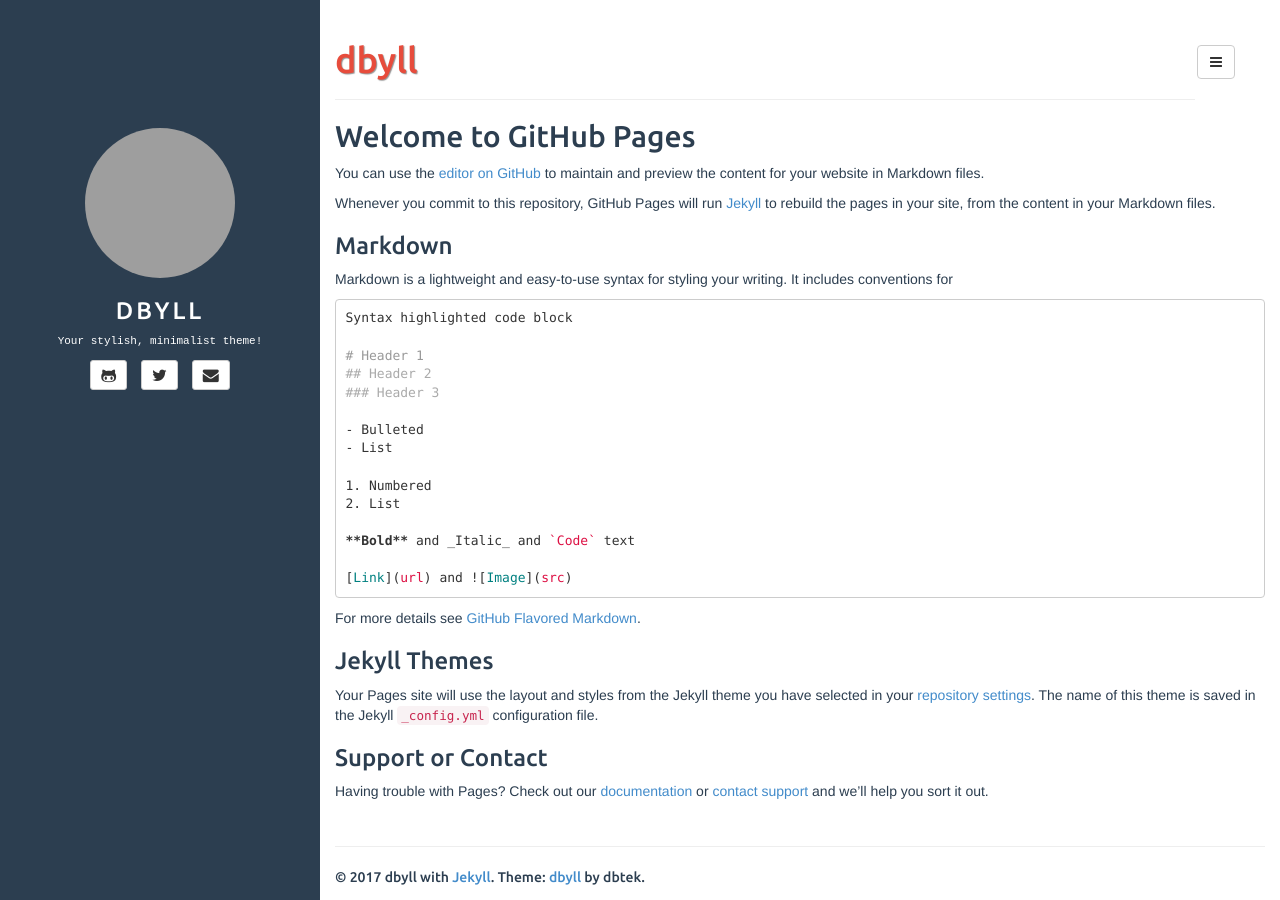
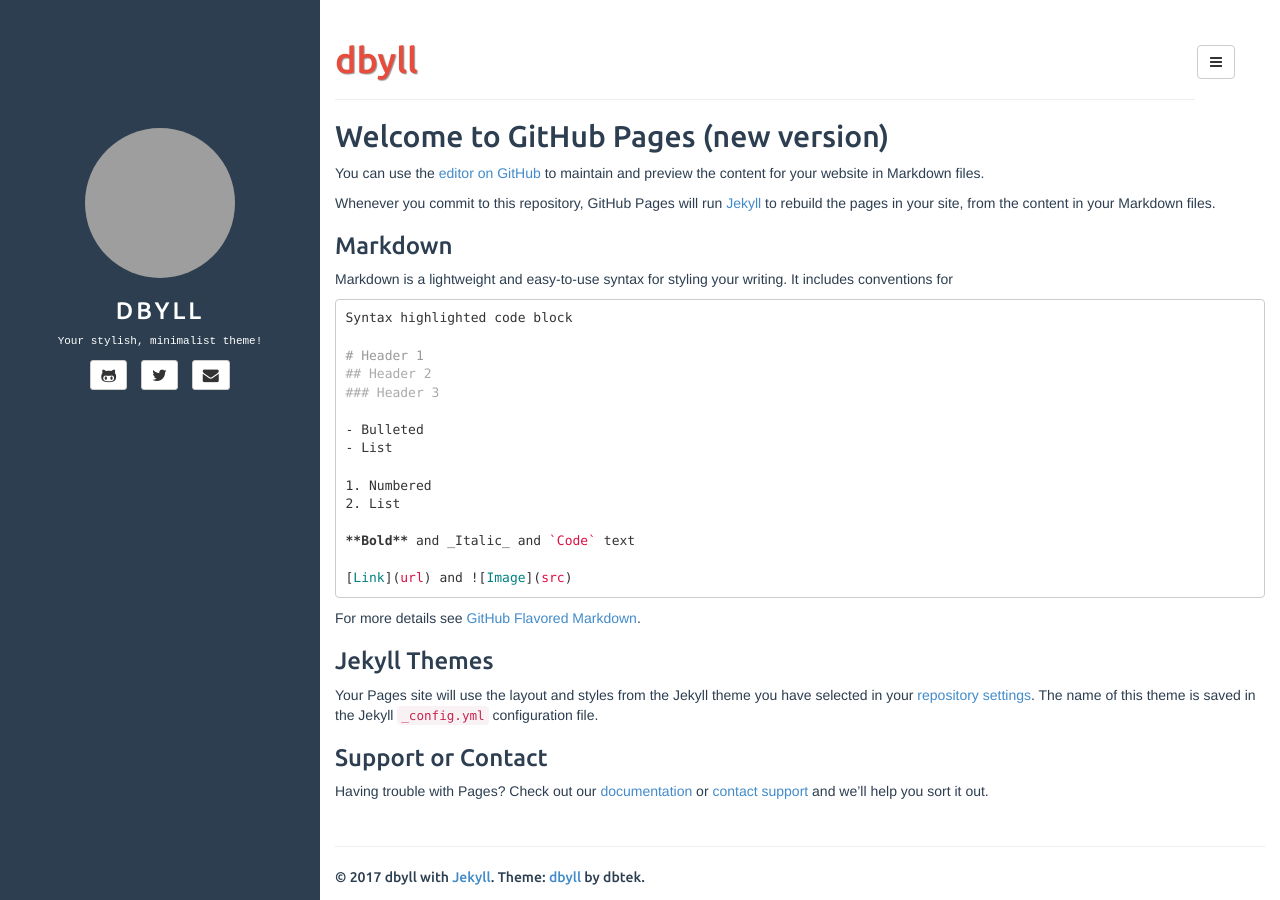
Before and after one commit to ki-wips/ki-wips.github.io, a Jekyll site: the page built from index.md, in a window 1280 px wide. Built offline with Jekyll 4.4.1, drawn with Linux system fonts in a browser that asks for light colours; our own code applies the rules of GitHub Pages for plain Markdown files; the list of posts is cut into pages by our own code; grey boxes are pictures that could not be loaded.

Commit message:
Update index.md

```diff
--- a/index.md
+++ b/index.md
@@ -1,4 +1,4 @@
-## Welcome to GitHub Pages
+## Welcome to GitHub Pages (new version)
 
 You can use the [editor on GitHub](https://github.com/ki-wips/ki-wips.github.io/edit/master/index.md) to maintain and preview the content for your website in Markdown files.
 
```
